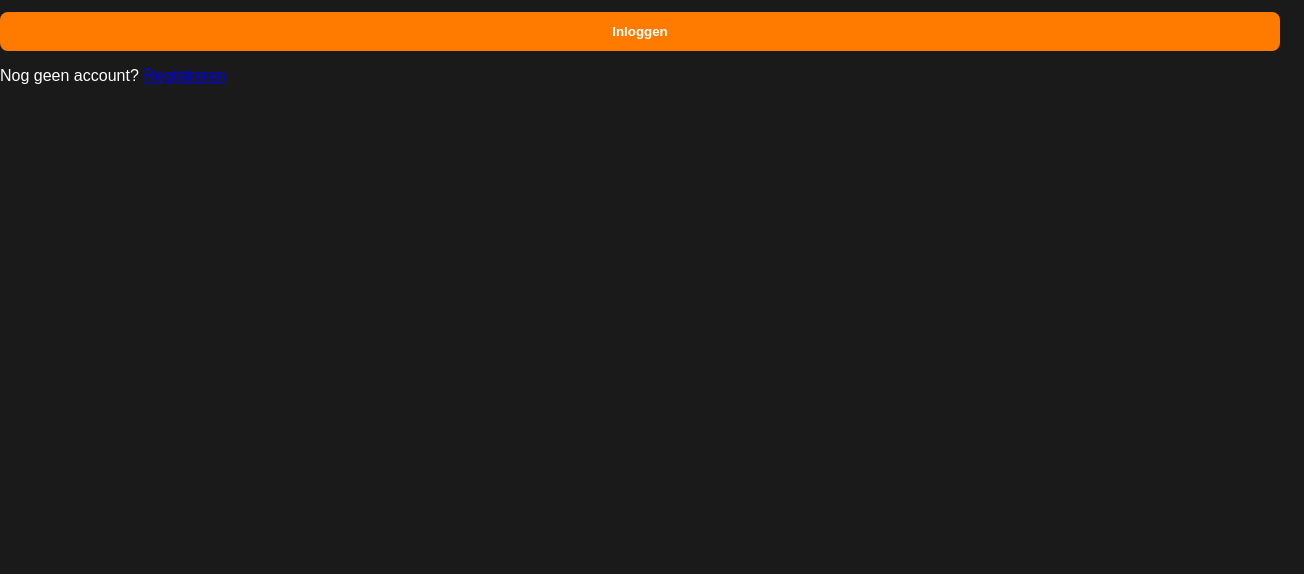
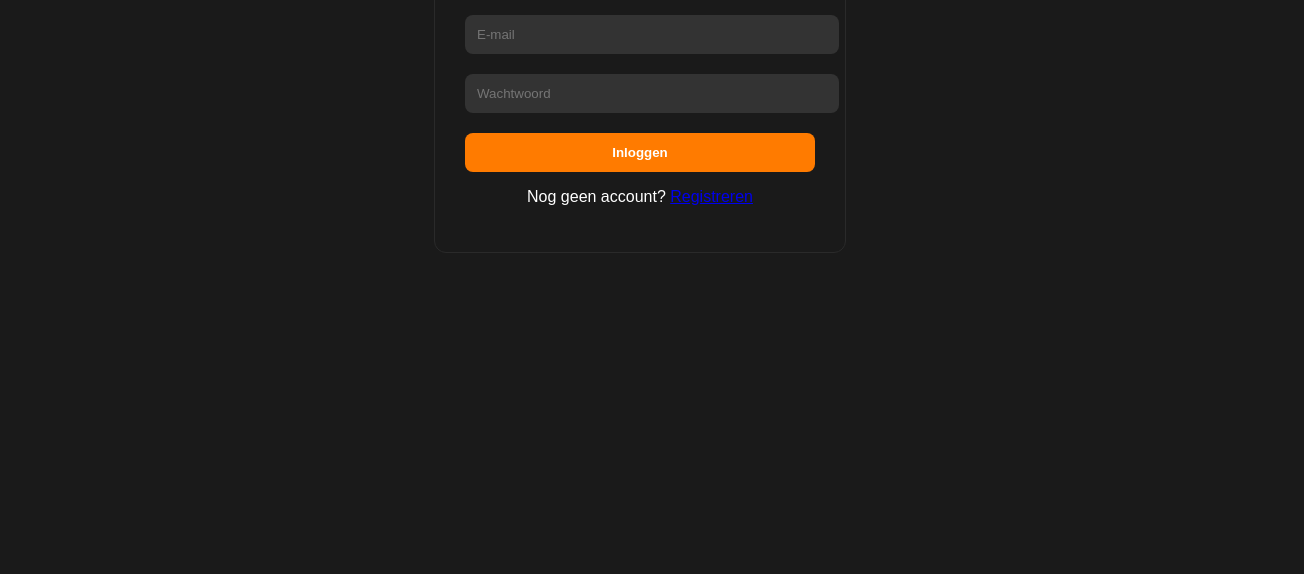
Before and after one commit to ST6543/fix50-backend, a website: page login.html in a window 1280 px wide. Shown: the part 226-800 px from the top of the page, 1304 px wide, since content can reach past the window. Drawn offline with Linux system fonts and the light colour scheme.

Commit message:
Update style.css

```diff
--- a/style.css
+++ b/style.css
@@ -67,3 +67,32 @@ button:hover {
   min-height: 20px;
   color: #ff4d4d;
 }
+
+.form-container {
+    max-width: 350px;
+    margin: 80px auto;
+    background: #1a1a1a;
+    padding: 30px;
+    border-radius: 12px;
+    text-align: center;
+    border: 1px solid #2a2a2a;
+}
+
+.form-container input {
+    width: 100%;
+    padding: 12px;
+    margin: 10px 0;
+    border-radius: 8px;
+    border: none;
+}
+
+.form-container button {
+    width: 100%;
+    padding: 12px;
+    background: #ff7b00;
+    border: none;
+    border-radius: 8px;
+    cursor: pointer;
+    font-weight: bold;
+    margin-top: 10px;
+}
```
